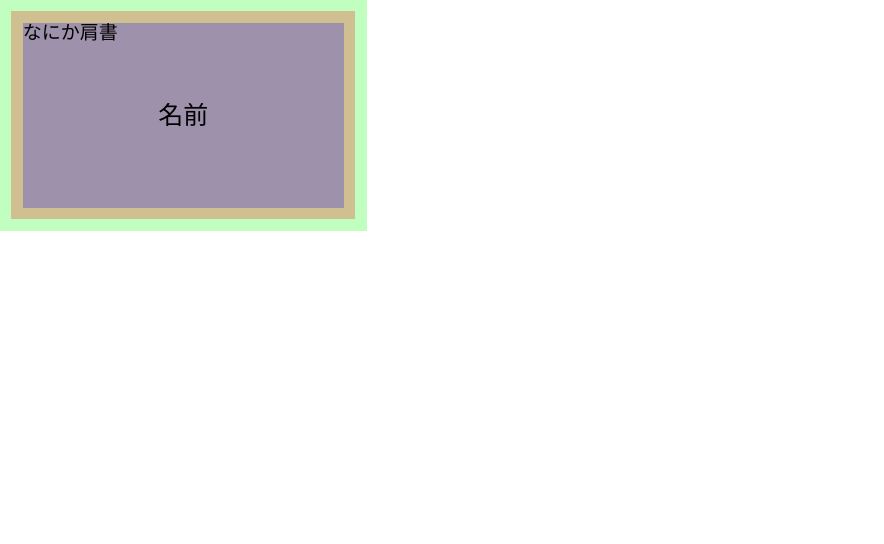
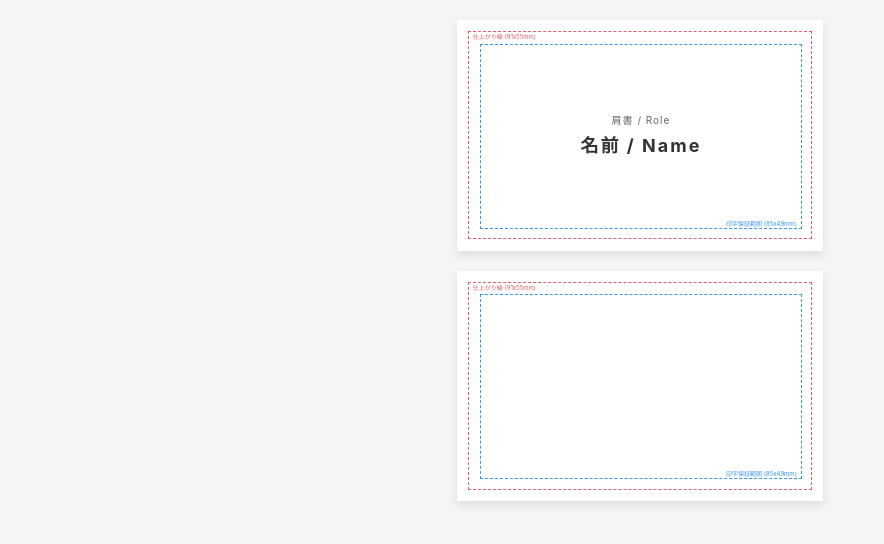
Before and after one commit to yu-ko-ba/business-card-template, a plain HTML site: page index.html in a window 1280 px wide. Shown: the whole page, without its empty margins (0-884 px from the left). Drawn offline with Linux system fonts and the light colour scheme.

Commit message:
feat: consolidate into a single file and support direct PDF export
- Merge front/back HTML and CSS into a single `index.html`
- Add `@page` rules for direct PDF generation via browser print
- Improve guide mode with dashed borders and labels (auto-hide on print)
- Update README with a modern workflow using AI and Termux

```diff
--- a/index.html
+++ b/index.html
@@ -1,26 +1,192 @@
 <!doctype html>
 <html lang="ja">
-
 <head>
   <meta charset="UTF-8" />
   <meta name="viewport" content="width=device-width, initial-scale=1" />
-  <title>名刺_表</title>
-  <link href="styles/style.css" rel="stylesheet" />
-  <link href="styles/guide.css" rel="stylesheet" />
+  <title>名刺</title>
+
+  <style>
+    /* =========================================
+       1. 裏表共通のベーススタイル
+    ========================================= */
+    * {
+      margin: 0;
+      padding: 0;
+      line-height: 1.5;
+      box-sizing: border-box;
+    }
+
+    body {
+      background-color: #f5f5f5; /* プレビュー時のブラウザ背景 */
+      display: flex;
+      flex-direction: column;
+      align-items: center;
+      gap: 20px;
+      padding: 20px;
+      /* 汎用的なシステムフォントを指定（適宜変更してください） */
+      font-family: -apple-system, BlinkMacSystemFont, "Segoe UI", Roboto, "Helvetica Neue", Arial, sans-serif;
+      color: #333;
+    }
+
+    .card-container {
+      width: 97mm;
+      height: 61mm;
+      background-color: #ffffff; /* 名刺のベースカラー（白） */
+      position: relative;
+      overflow: hidden;
+      /* ブラウザプレビュー用の影（印刷時は消えます） */
+      box-shadow: 0 4px 10px rgba(0,0,0,0.1);
+    }
+
+    /* -----------------------------------------
+       名刺の領域定義（塗り足し・仕上がり・印字保証）
+    ----------------------------------------- */
+    .fill-area {
+      /* 塗り足しを含めたキャンバス全体 (97x61) */
+      padding: 3mm;
+      width: 100%;
+      height: 100%;
+      position: relative;
+    }
+
+    .finished-area {
+      /* 実際の仕上がりサイズ (91x55) */
+      width: 91mm;
+      height: 55mm;
+      padding: 3mm; /* ★ 元の美しい入れ子構造（padding）に戻しました */
+      position: relative;
+    }
+
+    .guaranteed-print-area {
+      /* 印字保証範囲 (85x49) */
+      width: 85mm;
+      height: 49mm;
+      /* margin指定を削除し、親のpaddingに委ねます */
+      position: relative;
+    }
+
+    /* =========================================
+       2. ガイド表示モード
+       body要素に class="guide-mode" をつけると表示されます
+       ★ outlineではなく、実際の要素の境界であるborderを適用！
+    ========================================= */
+    .guide-mode .finished-area {
+      border: 1px dashed rgba(220, 53, 69, 0.8); /* 赤: 裁断される仕上がり線 */
+    }
+    .guide-mode .finished-area::before {
+      content: "仕上がり線 (91x55mm)";
+      position: absolute;
+      top: 0; left: 1mm;
+      font-size: 6px;
+      color: rgba(220, 53, 69, 0.8);
+      pointer-events: none;
+    }
+
+    .guide-mode .guaranteed-print-area {
+      border: 1px dashed rgba(0, 123, 255, 0.8); /* 青: テキストの安全地帯 */
+    }
+    .guide-mode .guaranteed-print-area::before {
+      content: "印字保証範囲 (85x49mm)";
+      position: absolute;
+      bottom: 0; right: 1mm;
+      font-size: 6px;
+      color: rgba(0, 123, 255, 0.8);
+      pointer-events: none;
+    }
+
+    /* =========================================
+       3. デザイン用サンプルスタイル
+       （ここから下は自由に書き換えてデザインしてください）
+    ========================================= */
+    .content-wrapper {
+      width: 100%;
+      height: 100%;
+      display: flex;
+      flex-direction: column;
+      justify-content: center;
+      align-items: center;
+    }
+
+    .title {
+      font-size: 10px;
+      color: #666;
+      margin-bottom: 4px;
+      letter-spacing: 1px;
+    }
+
+    .name {
+      font-size: 18px;
+      font-weight: bold;
+      letter-spacing: 2px;
+    }
+
+    /* =========================================
+       4. PDF出力（印刷）用の必須設定
+    ========================================= */
+    @page {
+      size: 97mm 61mm;
+      margin: 0;
+    }
+
+    @media print {
+      body {
+        -webkit-print-color-adjust: exact;
+        print-color-adjust: exact;
+        background-color: white;
+        padding: 0;
+        gap: 0;
+      }
+      .card-container {
+        page-break-after: always;
+        box-shadow: none !important;
+      }
+      /* 印刷時はガイドラインの枠線と文字を完全に消去する */
+      .fill-area, .finished-area, .guaranteed-print-area {
+        border: none !important;
+      }
+      .finished-area::before, .guaranteed-print-area::before {
+        display: none !important;
+      }
+    }
+  </style>
 </head>
 
-<body id="front">
-  <!-- 塗り足しを含めたサイズ -->
-  <div id="fill-erea">
-    <!-- 仕上がりサイズ -->
-    <div id="finished-erea">
-      <!-- 印字保証範囲 -->
-      <div id="guaranteed-print-area">
-        <span id="title">なにか肩書</span>
-        <span id="name">名前</span>
+<!-- ガイドを表示する場合は class="guide-mode" を付与し、消す時は外してください -->
+<body class="guide-mode">
+
+  <!-- ==============================
+       表面 (Front)
+  =============================== -->
+  <div class="card-container" id="front">
+    <div class="fill-area">
+      <div class="finished-area">
+        <div class="guaranteed-print-area">
+
+          <!-- サンプルデザイン：中央寄せの肩書と名前 -->
+          <div class="content-wrapper">
+            <span class="title">肩書 / Role</span>
+            <span class="name">名前 / Name</span>
+          </div>
+
+        </div>
       </div>
     </div>
   </div>
+
+  <!-- ==============================
+       裏面 (Back)
+  =============================== -->
+  <div class="card-container" id="back">
+    <div class="fill-area">
+      <div class="finished-area">
+        <div class="guaranteed-print-area">
+
+          <!-- 裏面のデザインを記述 -->
+
+        </div>
+      </div>
+    </div>
+  </div>
+
 </body>
-
 </html>
--- a/styles/guide.css
+++ /dev/null
@@ -1,11 +0,0 @@
-#fill-erea {
-  background-color: #00FF003F;
-}
-
-#finished-erea {
-  background-color: #FF00003F;
-}
-
-#guaranteed-print-area {
-  background-color: #0000FF3F;
-}
--- a/styles/style.css
+++ /dev/null
@@ -1,51 +0,0 @@
-/* 裏表共通 */
-* {
-  margin: 0;
-  padding: 0;
-  line-height: 1;
-
-  box-sizing: border-box;
-}
-
-html {
-  width: 97mm;
-  height: 61mm;
-}
-
-#fill-erea {
-  padding: 3mm;
-
-  position: relative;
-}
-
-#finished-erea {
-  width: 91mm;
-  height: 55mm;
-
-  padding: 3mm;
-
-  position: relative;
-}
-
-#guaranteed-print-area {
-  width: 85mm;
-  height: 49mm;
-
-  padding: 0;
-
-  position: relative;
-}
-
-/* 表面 */
-#title {
-  font-size: 19px;
-}
-
-#name {
-  position: absolute;
-  top: 50%;
-  left: 50%;
-  transform: translate(-50%, -50%);
-
-  font-size: 25px;
-}
```
Also changed, not shown: back.html (deleted, +0 -25 lines), 1 other file.
